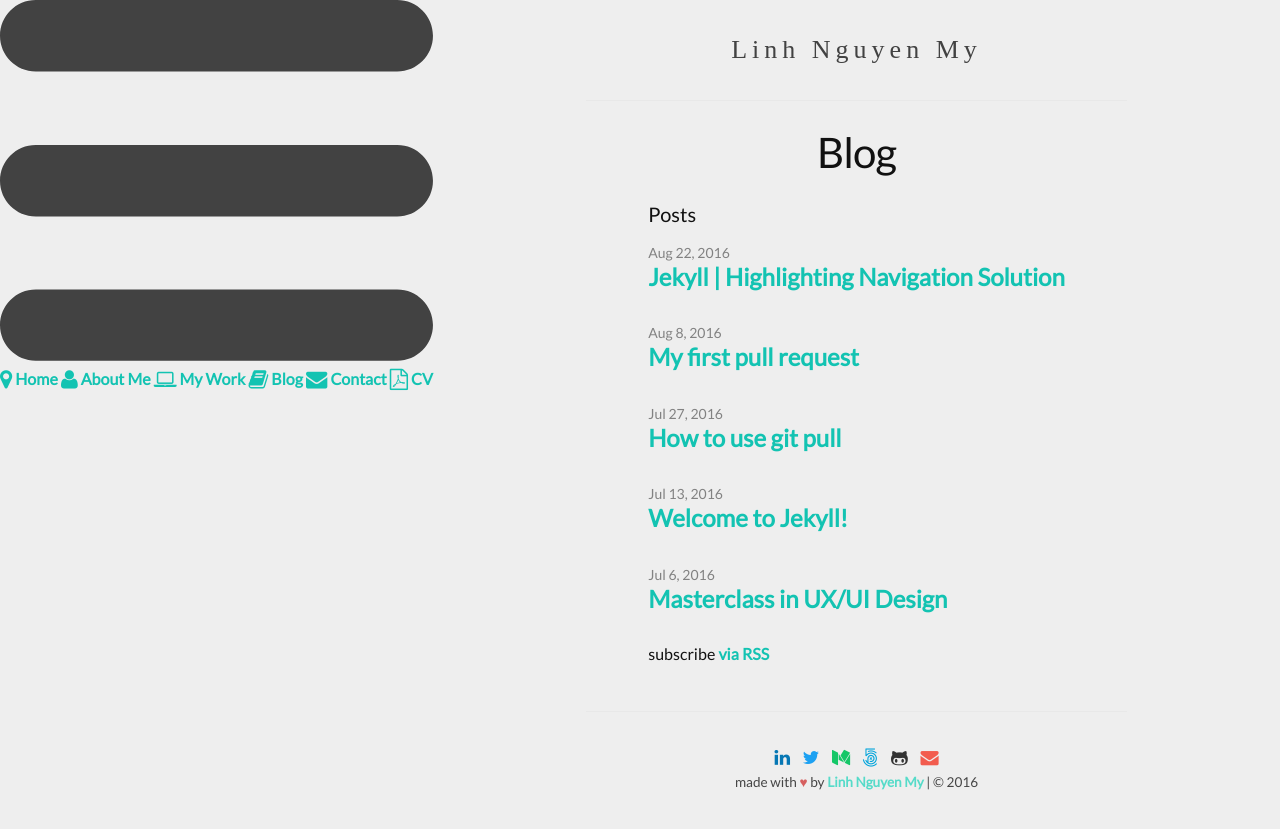
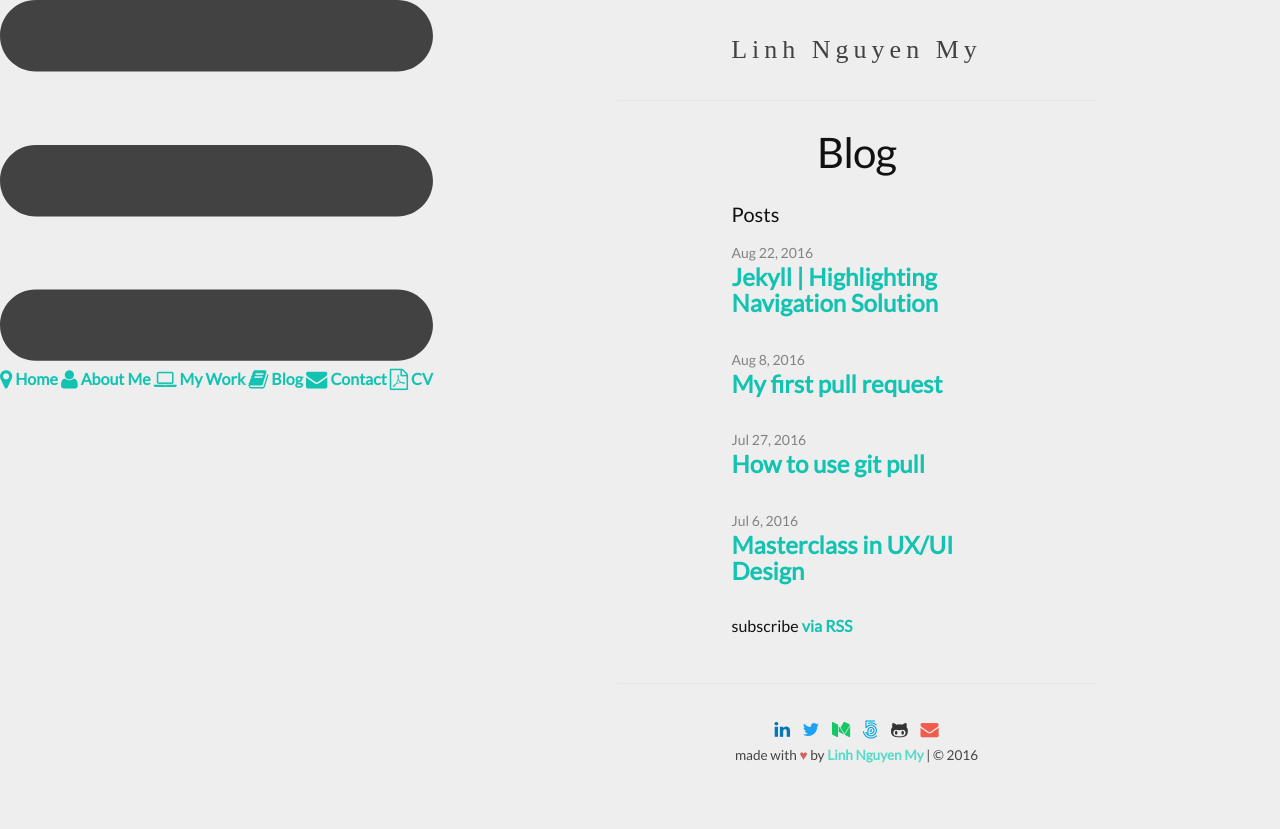
Before and after one commit to pinglinh/pinglinh.com, a Jekyll site: the page built from blog.html, in a window 1280 px wide. Shown: the top 829 px of the page. Built offline with Jekyll 4.4.1, drawn with Linux system fonts in a browser that asks for light colours; some web fonts are replaced.

Commit message:
Changed jekyll nav blog post from md to markdown and hidden welcome to jekyll post

````diff
--- a/_posts/2016-08-22-jekyll-highlighting-navigation-solution.md
+++ b/_posts/2016-08-22-jekyll-highlighting-navigation-solution.markdown
@@ -13,6 +13,7 @@
 
 ```
 HTML
+{% raw %}
 <a class="page-link" href="{{ site.baseurl }}/aboutme/" {% if page.url == '/aboutme' %} class="current" {% endif %}>About Me</a>
 The {% if page.url == ‘/aboutme’ %} class=”current” {% endif %} is Jekyll’s way of saying ‘if the page url renders /aboutme then apply the current class' and then you end your if statement with {% endif %}.
 
@@ -21,6 +22,8 @@
    color: #45ADA8;
    background-color: #FFFFFF;
 }
+
+{% endraw %}
 ```
 
 Pretty simple right?
--- a/_sass/_layout.scss
+++ b/_sass/_layout.scss
@@ -349,7 +349,7 @@
 
 .post-content {
   margin-bottom: $spacing-unit;
-  margin: auto 2em;
+  margin: auto 20%;
 
   h2 {
     font-size: 32px;
````
Also changed, not shown: _posts/-2016-07-13-welcome-to-jekyll.markdown (renamed from _posts/2016-07-13-welcome-to-jekyll.markdown).
